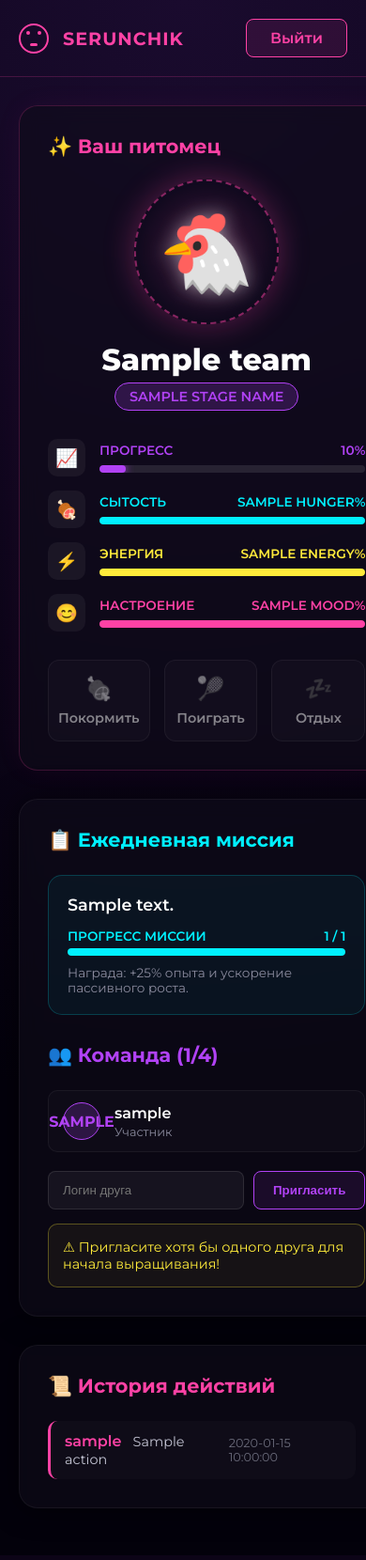
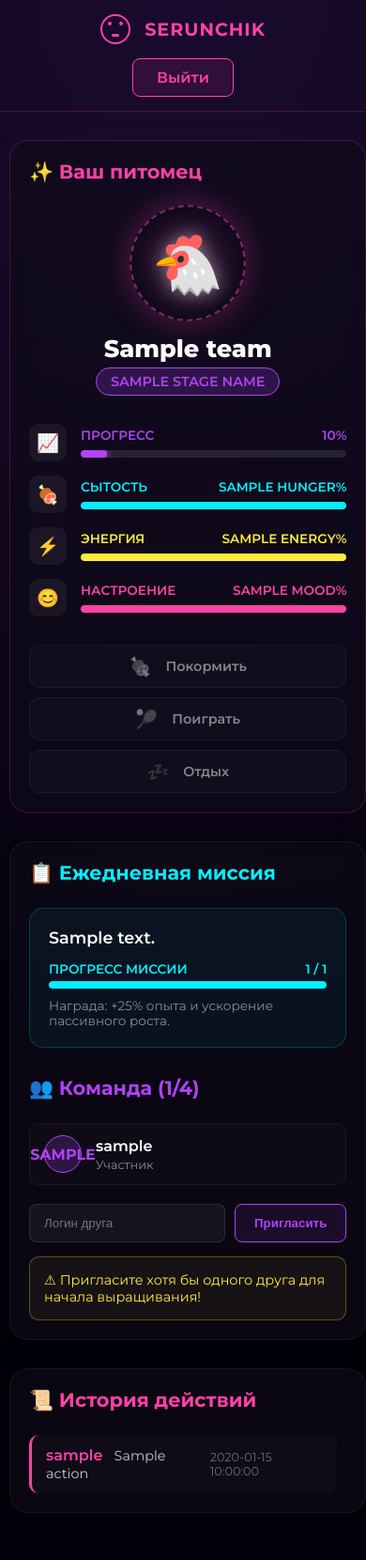
Before and after one commit to d4shsk/tamagochi, a FastAPI app: template templates/dashboard.html in a window 390 px wide. Shown: the whole page at 94% size. Run offline with FastAPI, Linux system fonts and the light colour scheme; the template is opened without the code that fills it: most values are stand-ins (such as "Sample title", 1, 10 or a date in 2020).

Commit message:
фимкс

```diff
--- a/main.py
+++ b/main.py
@@ -83,7 +83,7 @@ def apply_time_decay(db: Session, team: Team):
 
     now = datetime.utcnow()
     delta_minutes = (now - team.last_updated).total_seconds() / 60
-    amount = int(delta_minutes)
+    amount = int(delta_minutes / 10)  # 1 point every 10 minutes
 
     if amount > 0:
         # Decay stats
@@ -100,11 +100,13 @@ def apply_time_decay(db: Session, team: Team):
                 Mission.date >= datetime.combine(today, datetime.min.time())
             ).first()
 
-            # Rate: 1 progress point per minute, or 3 if mission is completed
+            # Rate: 1 progress point per minute normally, or 3 if mission is completed
             passive_rate = 3 if (mission and mission.completed) else 1
-            team.progress = min(100, team.progress + (amount * passive_rate))
+            minutes_passed = amount * 10
+            team.progress = min(100, team.progress + (minutes_passed * passive_rate))
 
-        team.last_updated = now
+        # Add exactly the processed time to keep the remainder
+        team.last_updated += timedelta(minutes=amount * 10)
         db.commit()
 
 def create_daily_mission(db: Session, team: Team):
--- a/templates/dashboard.html
+++ b/templates/dashboard.html
@@ -328,9 +328,26 @@
         ::-webkit-scrollbar-thumb { background: rgba(255,66,165,0.3); border-radius: 3px; }
         ::-webkit-scrollbar-thumb:hover { background: rgba(255,66,165,0.6); }
 
+        html, body {
+            overflow-x: hidden;
+            width: 100%;
+        }
+
         @media (max-width: 992px) {
             .container { grid-template-columns: 1fr; padding: 0 20px; }
             .navbar { padding: 20px; }
+        }
+
+        @media (max-width: 576px) {
+            .container { padding: 0 10px; }
+            .navbar { flex-direction: column; gap: 15px; padding: 15px; }
+            .card { padding: 20px; }
+            .actions { grid-template-columns: 1fr; gap: 10px; }
+            .action-btn { padding: 10px; flex-direction: row; justify-content: center; gap: 15px; }
+            .action-btn span { font-size: 1.2rem; }
+            .pet-avatar-wrapper { width: 120px; height: 120px; margin-bottom: 15px; }
+            .pet-avatar { font-size: 60px; }
+            .pet-name { font-size: 1.6rem; }
         }
     </style>
 </head>
```
